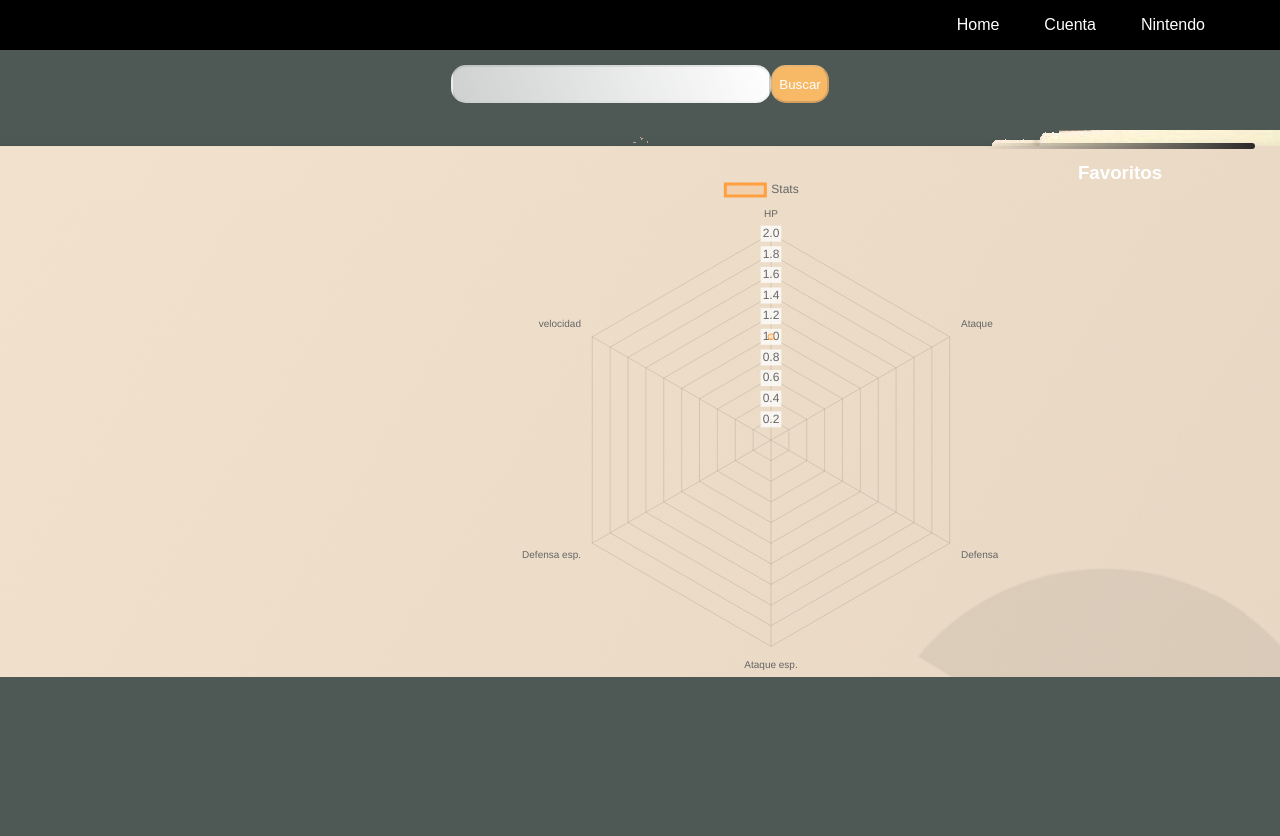
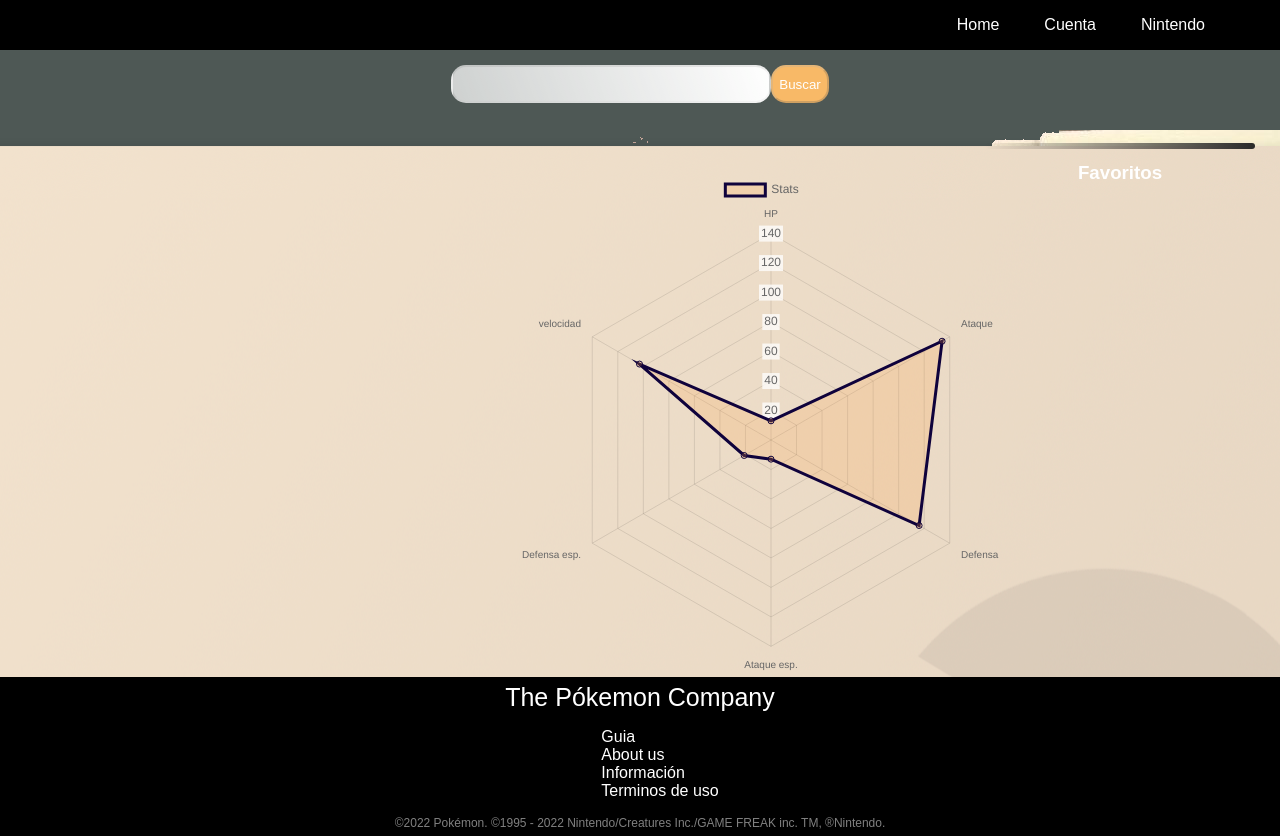
Before and after one commit to SergioMedIs/chart-izard, a plain HTML site: page index.html in a window 1280 px wide. Before the commit the page ends 800 px from the top, so only its background shows below. Drawn offline with nearby package versions, Linux system fonts and the light colour scheme; no server answers.

Commit message:
peculiar 'fix'

```diff
--- a/app.js
+++ b/app.js
@@ -58,23 +58,45 @@ const pintarCard = (pokemon) => {
   flex.appendChild(fragment);
 };
 
+let arr2 = [];
+function getRandomInt(min, max){
+    return Math.floor(Math.random() * (max + min))
+}
+
+for (let i = 0; i<=5; i++){
+    arr2.push(getRandomInt(45, 100))
+
+}
+
+
 
 const ctx = document.getElementById('myChart').getContext('2d');
 const myChart = new Chart(ctx, {
     type: 'radar',
     data: {
-        labels: ['HP', 'Ataque', 'Defensa', 'Ataque esp.', 'Defensa esp.', 'velocidad'],
+        labels: ['HP' , 'Ataque' , 'Defensa', 'Ataque esp.', 'Defensa esp.', 'velocidad'],
         datasets: [{
          label: 'Stats',
-            data: [1],
+            data: arr2,
+            fill: true,
             backgroundColor: [
                 'rgba(255, 159, 64, 0.2)'
             ],
             borderColor: [
-                'rgba(255, 159, 64, 1)'
+                'rgba(15, 2, 60,34)'
             ],
 
         }]
     },
+    zAxes:[{
+      ticks:{
+        beginAtZero:true
+      }
+    }],
+    yAxes:[{
+      ticks:{
+        beginAtZero:true
+      }
+    }]
 
 });
--- a/index.html
+++ b/index.html
@@ -84,6 +84,23 @@
 <aside class="right">
 
 </aside>
+<footer class="footer-main">
+    <section>
+      <p class="ofi">The Pókemon Company</p>
+      <div class="list2">
+        <ul class="infos">
+          <li>Guia</li>
+          <li>About us</li>
+          <li>Información</li>
+          <li>Terminos de uso</li>
+
+        </ul>
+      </div>
+      <div class="decla">
+        <p class="poki">©2022 Pokémon. ©1995 - 2022  Nintendo/Creatures Inc./GAME FREAK inc. TM, ®Nintendo.</p>
+      </div>
+
+</footer>
   </body>
     <script src="./favo.js"></script>
     <script src="./app.js"></script>
--- a/saveApp.js
+++ b/saveApp.js
@@ -1,7 +1,8 @@
 const inputVal = document.getElementsByClassName('myChart')
 
 const btnAgregar = document.querySelector('#agregar')
-9
+
+
 let arr = [];
 
 /* btnAgregar.addEventListener('click', () => {
@@ -50,7 +51,7 @@ function renderElemento() {
   arr.forEach(function (name, i) {
     lista.innerHTML += `
       <li>
-
+       Seccion temporarmente fuera de servicio.
         <button onclick="borrarElemento(${i})" >X</button>
 
       </li>
--- a/styles.css
+++ b/styles.css
@@ -126,6 +126,27 @@ p{
     text-align: center;
     font-family: Arial, Helvetica, sans-serif;
 }
+.footer-main{
+    color: white;
+    font-family: Arial, Helvetica, sans-serif;
+    display: grid;
+    background-color: black;
+    justify-content: center;
+}
+.poki{
+    font-size: 12px;
+    color: gray;
+}
+.ofi{
+    font-size: 25px;
+}
+
+.list2 .infos{
+    list-style: none;
+     display:grid;
+     justify-content: center;
+
+}
 
 @media screen and (min-width: 200px) and (max-width: 420px)  {
 
```
